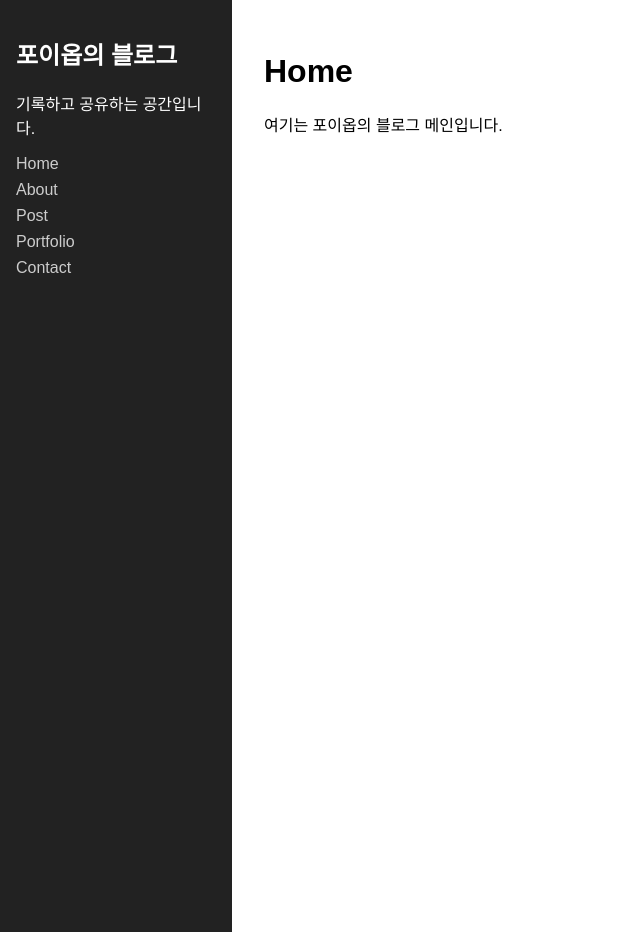
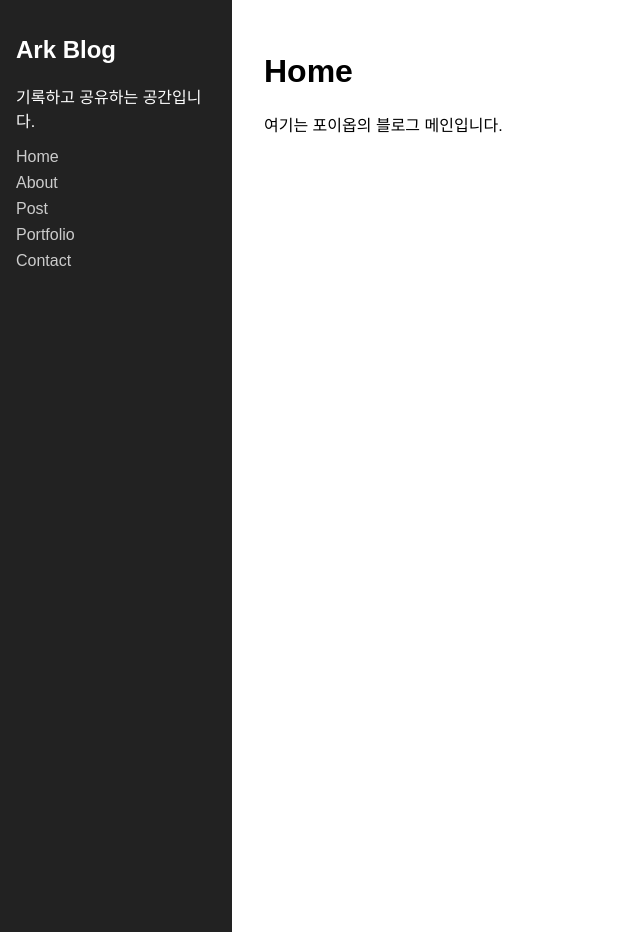
Before and after one commit to ark-poiop/ark-poiop.github.io, a Jekyll site: the page built from index.md, in a window 1280 px wide. Shown: the whole page, without its empty margins (0-640 px from the left). Built offline with Jekyll 4.4.1, drawn with Linux system fonts in a browser that asks for light colours.

Commit message:
Update _config.yml

```diff
--- a/_config.yml
+++ b/_config.yml
@@ -1,4 +1,4 @@
-title: "포이옵의 블로그"
+title: "Ark Blog"
 description: "기록하고 공유하는 공간입니다."
 url: "https://ark-poiop.github.io"
 baseurl: ""
@@ -8,7 +8,7 @@ locale: "ko-KR"
 show_sidebar_nav: true
 
 author:
-  name: "포이옵"
+  name: "Ark"
   avatar: "/assets/images/profile.png"
   bio: "실패해도 도전하는 블로거입니다."
 
@@ -18,3 +18,8 @@ plugins:
 
 paginate: 5
 paginate_path: /page:num/
+
+collections:
+  pages:
+    output: true
+    permalink: /:path/
```
